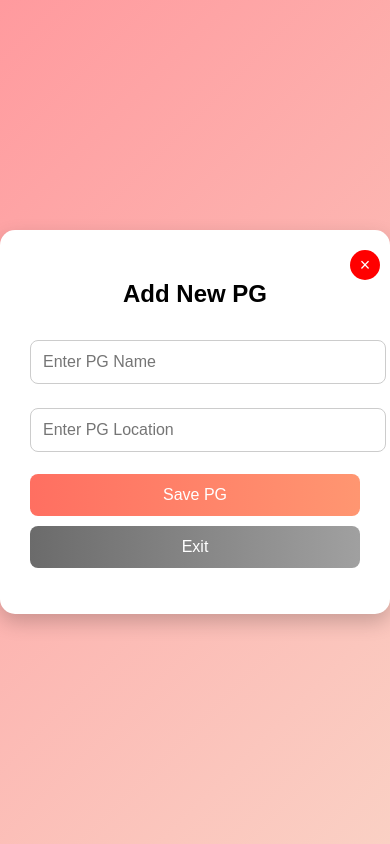
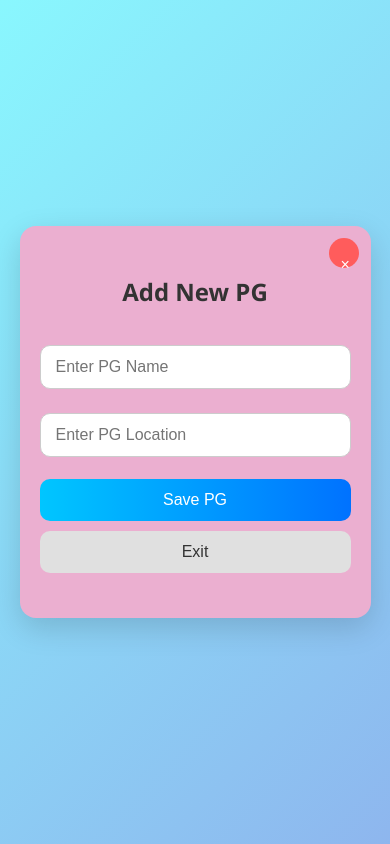
Before and after one commit to mpatwal/Minor_Project, a plain HTML site: page add_pg.html in a window 390 px wide. Drawn offline with Linux system fonts and the light colour scheme.

Commit message:
changesnew

```diff
--- a/add_pg.html
+++ b/add_pg.html
@@ -5,81 +5,130 @@
   <meta name="viewport" content="width=device-width, initial-scale=1.0"/>
   <title>Add New PG</title>
   <style>
+    * {
+      box-sizing: border-box;
+    }
+
     body {
-        font-family: Arial, sans-serif;
+      margin: 0;
+      font-family: 'Segoe UI', Tahoma, Geneva, Verdana, sans-serif;
       display: flex;
       justify-content: center;
       align-items: center;
       height: 100vh;
-        background: linear-gradient(135deg, #ff9a9e, #fad0c4);
-        margin: 0;
+      background: linear-gradient(135deg, #89f7fe, #8eb6ee);
     }
+
     .form-container {
-        background: white;
-        padding: 30px;
-        border-radius: 15px;
-        box-shadow: 0 8px 20px rgba(0, 0, 0, 0.2);
+      background: #ebafd0;
+      padding: 40px 30px;
+      border-radius: 16px;
+      box-shadow: 0 10px 30px rgba(0, 0, 0, 0.15);
+      width: 100%;
+      max-width: 400px;
+      position: relative;
+      transition: transform 0.3s ease;
       text-align: center;
-        position: relative;
-        width: 350px;
     }
-      .close-btn {
-        position: absolute;
-        top: 10px;
-        right: 10px;
-        background: red;
-        color: white;
-        border: none;
-        border-radius: 50%;
-        width: 30px;
-        height: 30px;
-        font-size: 18px;
-        cursor: pointer;
-        display: flex;
-        justify-content: center;
-        align-items: center;
+
+    .form-container:hover {
+      transform: translateY(-3px);
     }
-      .close-btn:hover {
-        background: darkred;
+
+    h2 {
+      margin-bottom: 25px;
+      color: #333;
+      font-weight: 600;
     }
+
     input {
       width: 100%;
-        padding: 12px;
+      padding: 12px 15px;
       margin: 12px 0;
       border: 1px solid #ccc;
-        border-radius: 8px;
+      border-radius: 10px;
       font-size: 16px;
+      transition: border-color 0.3s;
     }
+
+    input:focus {
+      outline: none;
+      border-color: #66a6ff;
+    }
+
     button {
       width: 100%;
       padding: 12px;
-        background: linear-gradient(90deg, #ff6f61, #ff9671);
-        color: white;
+      font-size: 16px;
+      border-radius: 10px;
       border: none;
       cursor: pointer;
-        border-radius: 8px;
-        font-size: 16px;
-        transition: background 0.3s;
+      transition: background 0.3s ease, transform 0.2s;
+    }
+
+    button:active {
+      transform: scale(0.98);
+    }
+
+    .save-btn {
+      background: linear-gradient(to right, #00c6ff, #0072ff);
+      color: white;
       margin-top: 10px;
     }
-      button:hover {
-        background: linear-gradient(90deg, #e64a45, #ff7f50);
+
+    .save-btn:hover {
+      background: linear-gradient(to right, #0072ff, #00c6ff);
     }
+
     .back-btn {
-        background: linear-gradient(90deg, #6b6b6b, #a0a0a0);
+      background: #e0e0e0;
+      color: #333;
+      margin-top: 10px;
     }
+
     .back-btn:hover {
-        background: linear-gradient(90deg, #505050, #808080);
+      background: #ccc;
     }
+
+    .close-btn {
+      position: absolute;
+      top: 12px;
+      right: 12px;
+      background: #ff5c5c;
+      border: none;
+      border-radius: 50%;
+      color: white;
+      font-size: 16px;
+      width: 30px;
+      height: 30px;
+      cursor: pointer;
+      line-height: 30px;
+      text-align: center;
+    }
+
+    .close-btn:hover {
+      background: #e60000;
+    }
+
     #message {
       margin-top: 15px;
       font-weight: bold;
+      font-size: 14px;
     }
+
     .success {
       color: green;
     }
+
     .error {
       color: red;
+    }
+
+    @media (max-width: 480px) {
+      .form-container {
+        padding: 30px 20px;
+        width: 90%;
+      }
     }
   </style>
 </head>
@@ -89,7 +138,7 @@
     <h2>Add New PG</h2>
     <input type="text" id="pgName" placeholder="Enter PG Name" />
     <input type="text" id="pgLocation" placeholder="Enter PG Location" />
-      <button onclick="savePG()">Save PG</button>
+    <button class="save-btn" onclick="savePG()">Save PG</button>
     <button class="back-btn" onclick="goBack()">Exit</button>
     <p id="message"></p>
   </div>
@@ -115,6 +164,13 @@
         messageElem.classList.add("error");
         return;
       }
+      const authToken = localStorage.getItem("authToken");
+
+      if (!authToken) {
+        messageElem.innerText = "Authorization token is missing. Please log in again.";
+        messageElem.classList.add("error");
+        return;
+      }
 
       const pgData = { name: pgName, locality: pgLocation };
 
@@ -122,7 +178,7 @@
         method: 'POST',
         headers: {
           'Content-Type': 'application/json',
-            'Authorization': `Bearer ${localStorage.getItem('authToken')}`
+          'Authorization': `Bearer ${authToken}`
         },
         body: JSON.stringify(pgData)
       })
```
Also changed, not shown: login.html (+16 -50 lines), signup.html (+1 -1 lines), update_pg.html (+30 -10 lines). Lines whose indentation alone changed are shown as unchanged.
